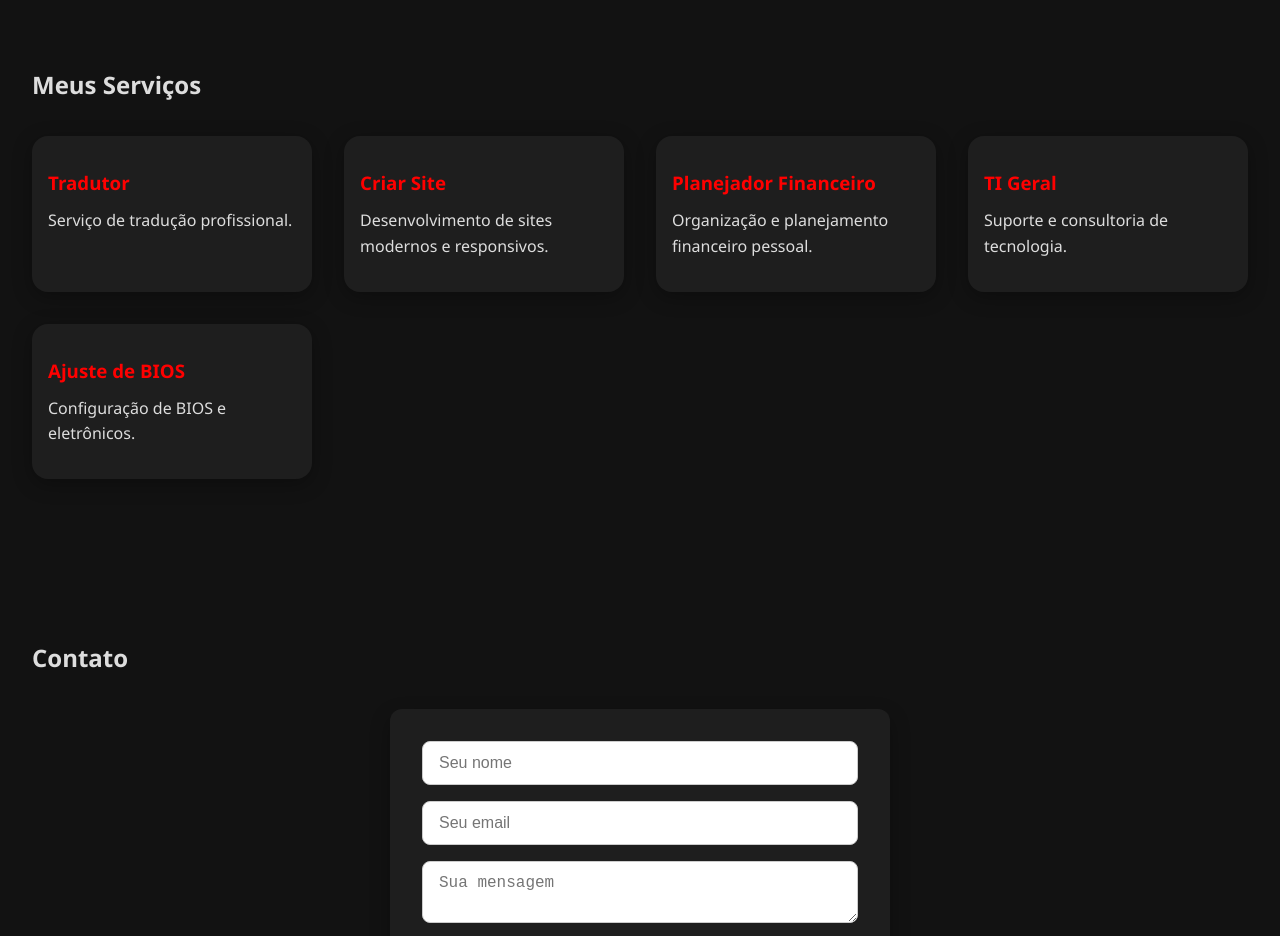
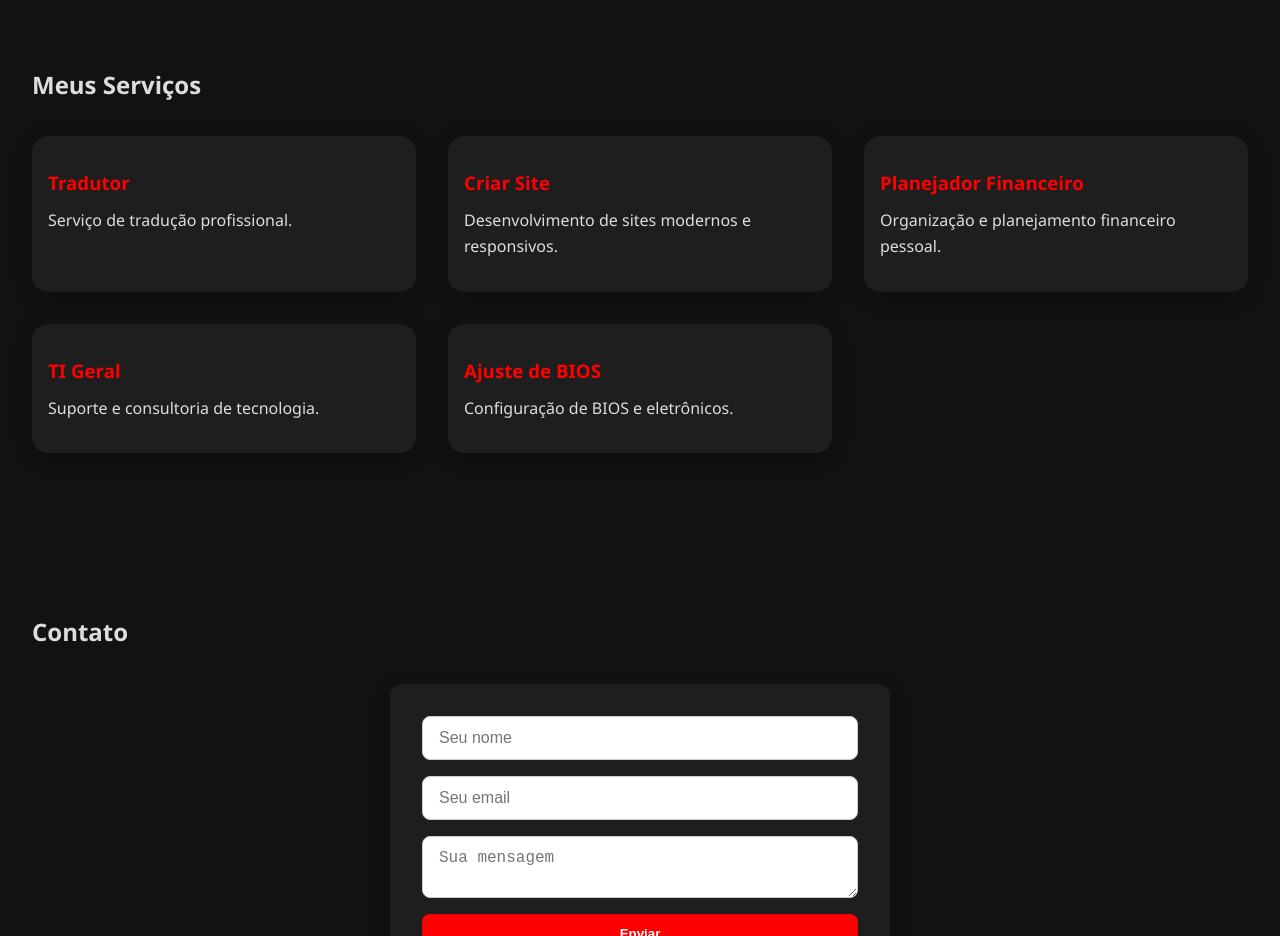
Before and after one commit to Madson-Ferreira/portifolio, a plain HTML site: page index.html in a window 1280 px wide. Shown: the part 1100-2036 px from the top of the page. Drawn offline with Linux system fonts and the light colour scheme.

Commit message:
Update styles.css

```diff
--- a/styles.css
+++ b/styles.css
@@ -250,7 +250,7 @@ header {
 /* Services Cards */
 .work-grid{
   display:grid;
-  grid-template-columns:repeat(auto-fit,minmax(250px,1fr));
+ grid-template-columns: repeat(3, 1fr);
   gap:2rem;
   margin-top:2rem;
 }
```
